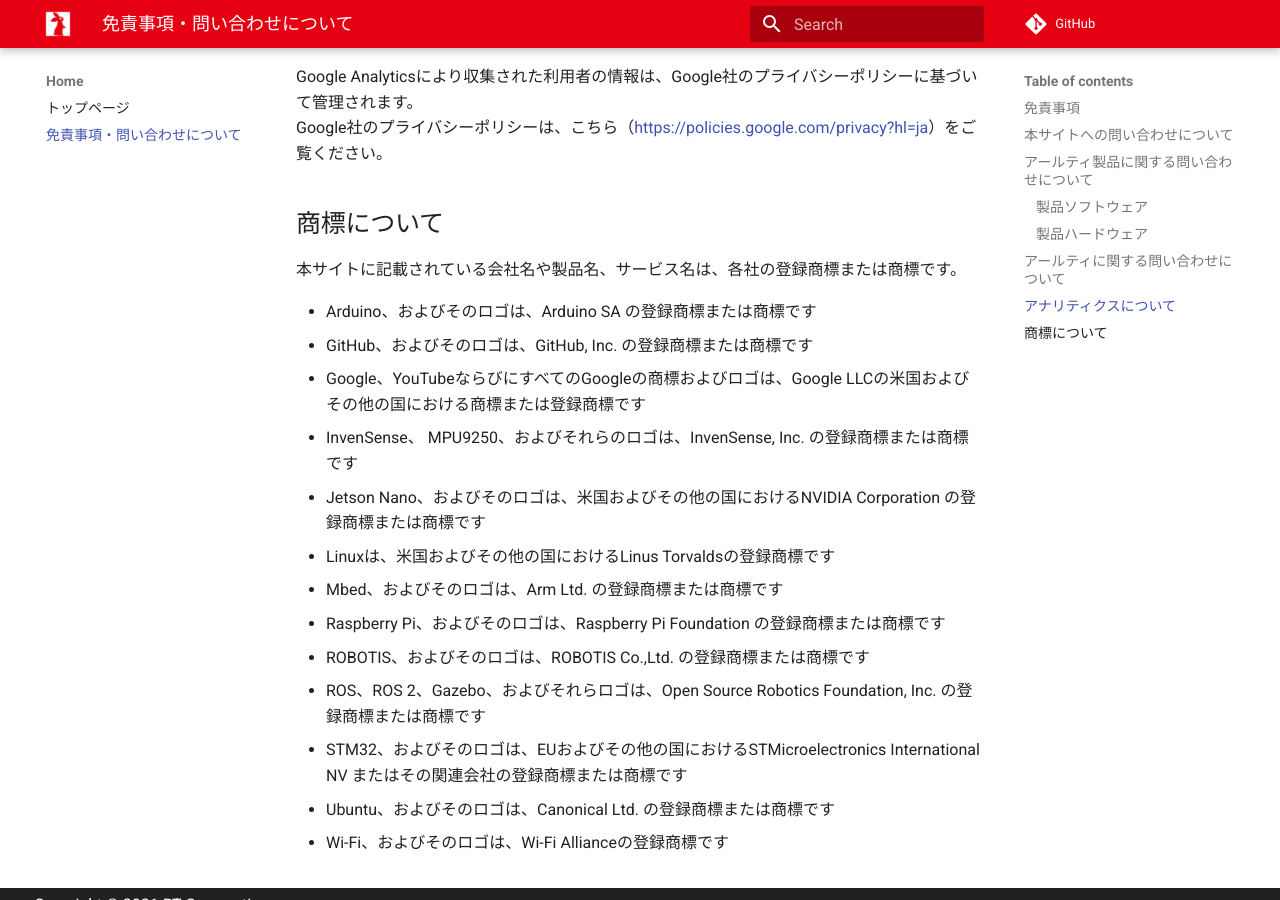
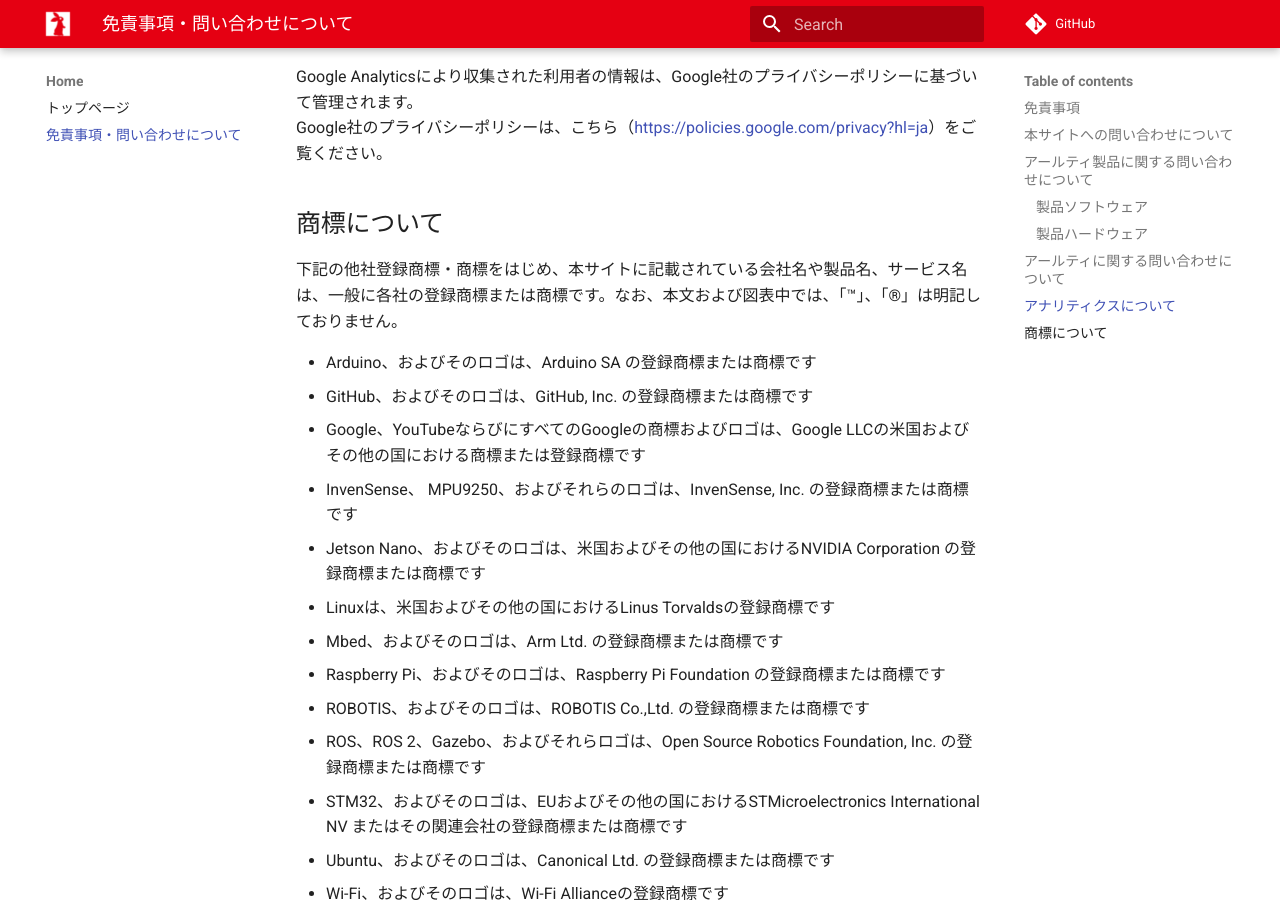
Before and after one commit to rt-net/tutorials, an MkDocs documentation site: the page built from docs/about.md, in a window 1280 px wide and 900 px high, scrolled down 1272 px. Built offline with MkDocs 1.6.1 and Material for MkDocs 9.7.7, drawn with Linux system fonts in a browser that asks for light colours; emoji names are drawn with the system emoji font; comment, search, counter and statistics services are not loaded.

Commit message:
Update docs/about.md. 商標の説明文を更新
Co-authored-by: Daisuke Sato <daisuke.sato@rt-net.jp>

```diff
--- a/docs/about.md
+++ b/docs/about.md
@@ -44,7 +44,7 @@
 
 ## 商標について
 
-本サイトに記載されている会社名や製品名、サービス名は、各社の登録商標または商標です。
+下記の他社登録商標・商標をはじめ、本サイトに記載されている会社名や製品名、サービス名は、一般に各社の登録商標または商標です。なお、本文および図表中では、「™」、「®」は明記しておりません。
 
 - Arduino、およびそのロゴは、Arduino SA の登録商標または商標です
 - GitHub、およびそのロゴは、GitHub, Inc. の登録商標または商標です
```
